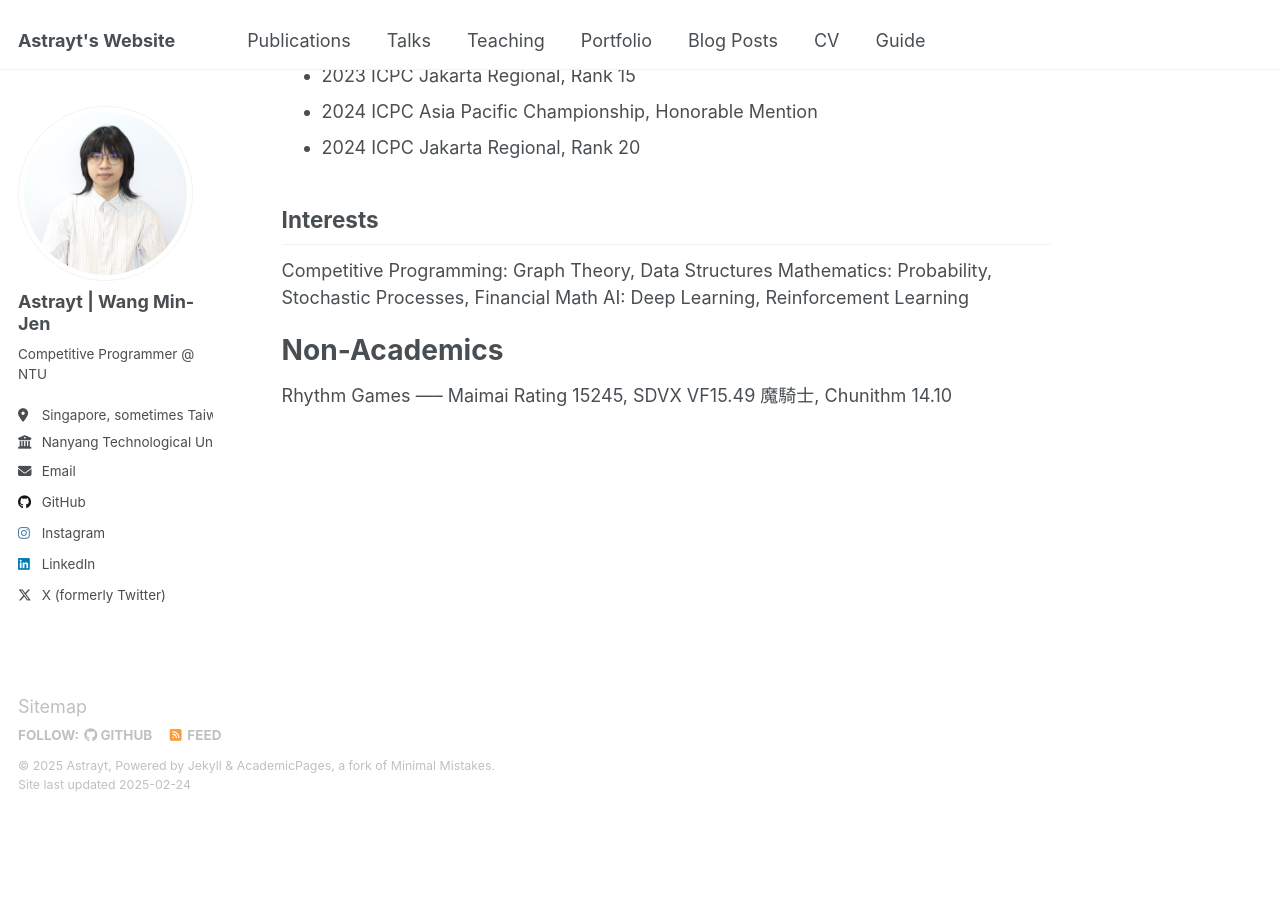
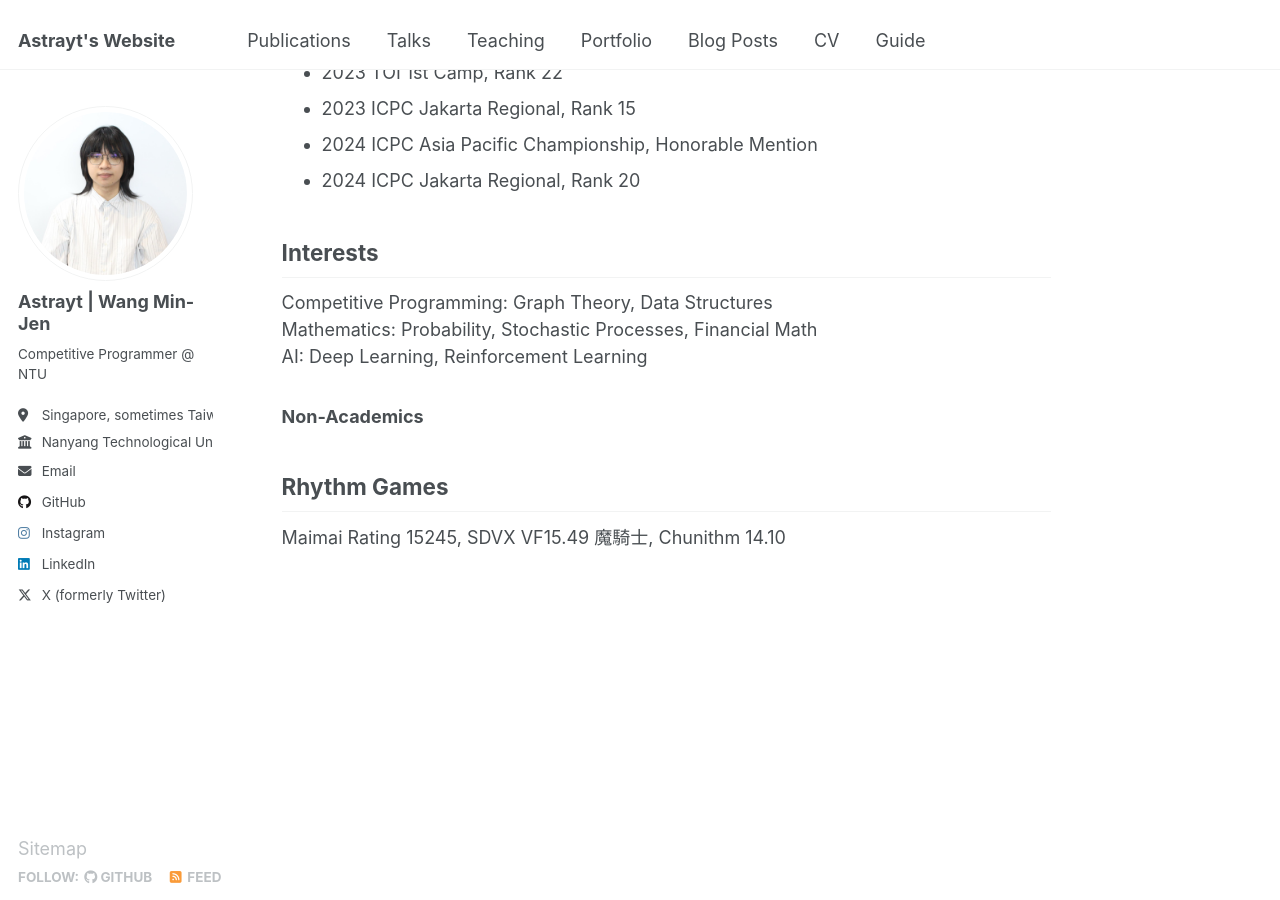
Before and after one commit to AstraytLUL/astraytlul.github.io, a Jekyll site: the page built from _pages/about.md, in a window 1280 px wide and 900 px high, scrolled down 755 px. Built offline with Jekyll 4.4.1, drawn with Linux system fonts in a browser that asks for light colours; before the commit the page ends 1567 px from its top, so only the background shows below that.

```diff
--- a/_pages/about.md
+++ b/_pages/about.md
@@ -10,8 +10,7 @@ redirect_from:
 Sorry! The page is under construction! Most of here are still templates, but if you feel free you can come back and check whether there's anything new.
 \>w<!
 
-Who am I?
-=====
+### Who am I?
 - Year 2 Computer Science student @ Nanyang Technological University, Singapore.
 - Upcoming Exchange Student @ University of Toronto (2026 Jan - 2026 Apr)
 - Undergrad Researcher @ NTU (2024 Aug - 2025 Jul)
@@ -19,8 +18,7 @@ Who am I?
 - Rhythm Gamer (Maimai, Chunithm, SDVX)
 - LCK T1 & DK Fan (You will probably see me wearing T1 Uniform a lot)
 
-Academic
-=====
+## Academic
 
 Competitive Programming
 -----
@@ -35,12 +33,12 @@ Contest History:
 
 Interests
 -----
-Competitive Programming: Graph Theory, Data Structures
-Mathematics: Probability, Stochastic Processes, Financial Math
+Competitive Programming: Graph Theory, Data Structures\\
+Mathematics: Probability, Stochastic Processes, Financial Math\\
 AI: Deep Learning, Reinforcement Learning
 
-Non-Academics
-=====
+### Non-Academics
+
 Rhythm Games
 -----
 Maimai Rating 15245, SDVX VF15.49 魔騎士, Chunithm 14.10
```
